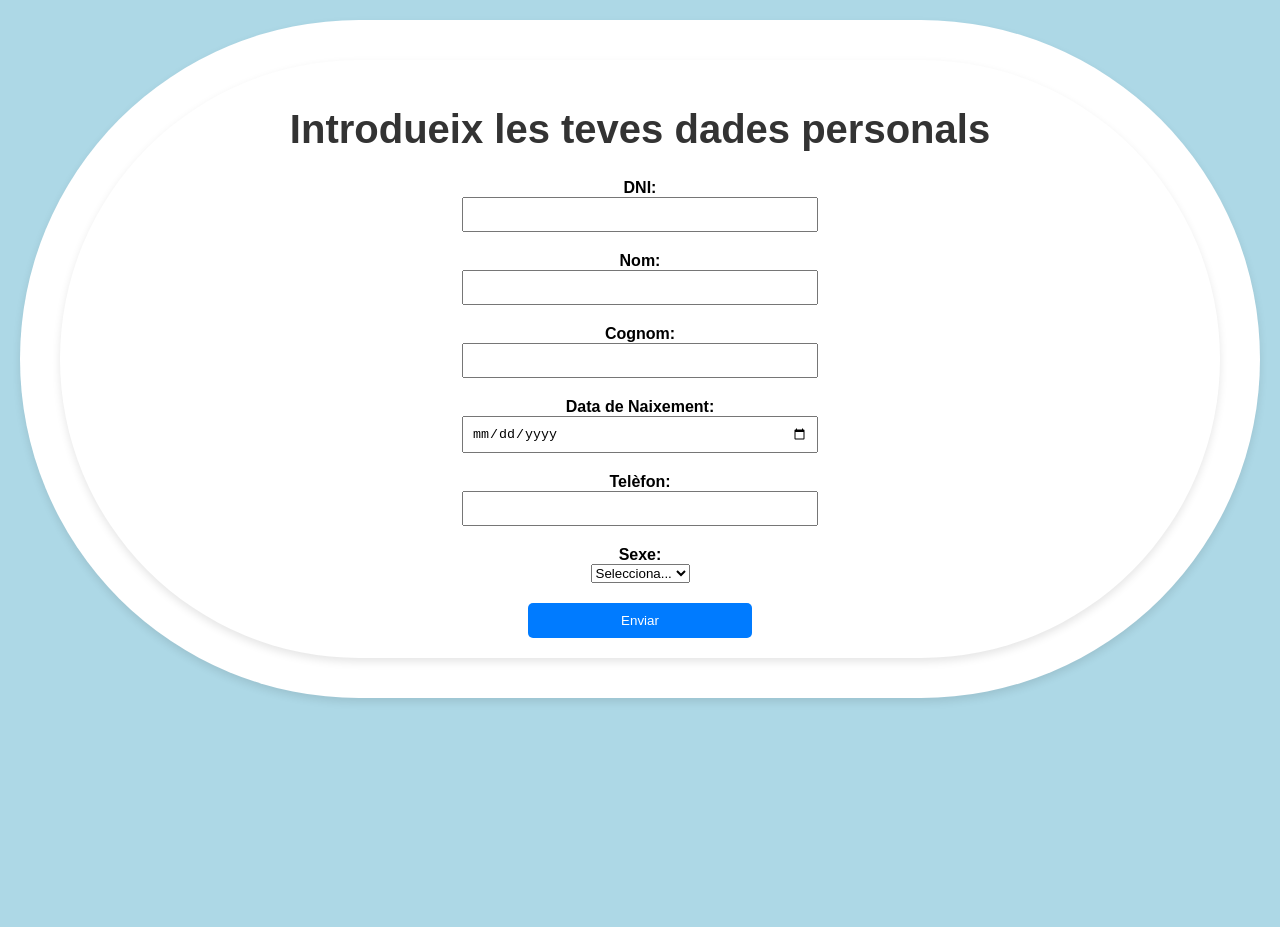
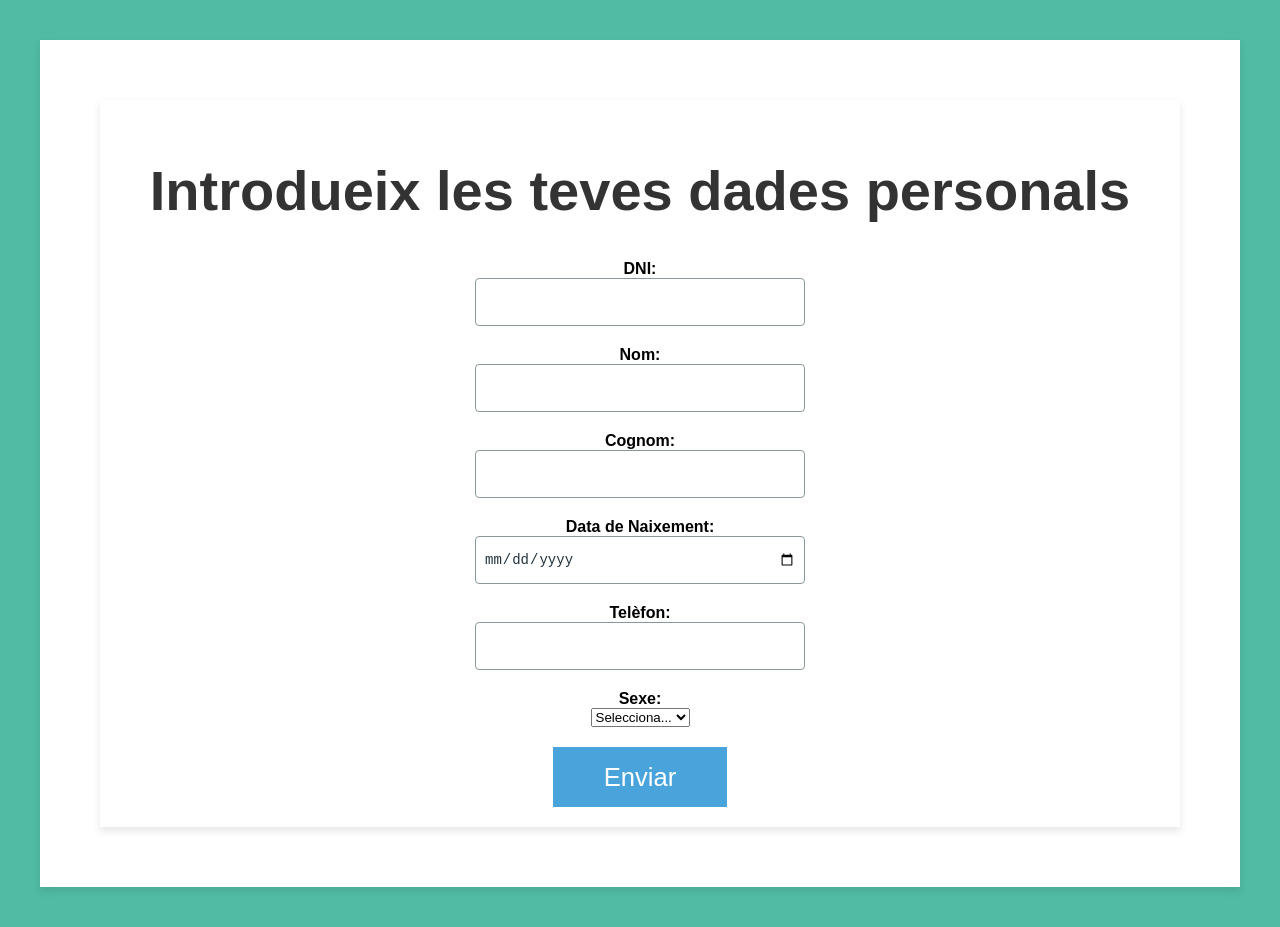
Before and after one commit to oorbea/QRESP_frontend, a React (Create React App) app: page /IntroDades in a window 1280 px wide. Before the commit the page ends 800 px from the top, so only its background shows below. Built offline with nearby package versions, Linux system fonts and the light colour scheme.

Commit message:
Some beautifying & addition new pages with other corrections

```diff
--- a/package.json
+++ b/package.json
@@ -6,6 +6,7 @@
   "main": "src/index.tsx",
   "dependencies": {
     "js-cookie": "^3.0.5",
+    "qrcode.react": "^4.2.0",
     "react": "^19.0.0",
     "react-dom": "^19.0.0",
     "react-router-dom": "^7.0.2",
--- a/src/App.js
+++ b/src/App.js
@@ -5,6 +5,8 @@ import Register from "./Register"; // Importar el componente de registro
 import IntroDades from "./IntroDades"; // Importar el componente de introducción de datos
 import Consulta from "./Consulta"; // Importar el componente de consulta
 import History from "./History"; // Importar el componente de consulta
+import QR from "./QR"; // Importar el componente de QR
+import MetgeConsulta from "./MetgeConsulta"; // Importar el componente de consulta del metge
 import medico1 from "./images/medico1.png";
 import pulmon from "./images/pulmon.png";
 
@@ -83,7 +85,7 @@ export default function App() {
                         required
                       />
                     </div>
-                    <button type="submit" className="btn">Inicia sessió</button>
+                    <button>Inicia sessió</button>
                   </form>
 
                   <div className="image-right">
@@ -104,6 +106,8 @@ export default function App() {
           <Route path="/IntroDades" element={<IntroDades />} />
           <Route path="/Consulta" element={<Consulta />} />
           <Route path="/History" element={<History />} />
+          <Route path="/QR" element={<QR />} />
+          <Route path="/MetgeConsulta" element={<MetgeConsulta />} />
         </Routes>
       </div>
     </Router>
--- a/src/History.js
+++ b/src/History.js
@@ -73,7 +73,7 @@ export default function History() {
 
       if (response.ok) {
         setMessage("Dades enviades correctament!");
-        navigate("../Consulta"); // Redirigir a la pàgina Consulta després de l'èxit
+        navigate("../QR"); // Redirigir a la pàgina Consulta després de l'èxit
       } else {
         const errorData = await response.json();
         setError(`Error: ${errorData.message}`);
@@ -88,7 +88,7 @@ export default function History() {
     <div className="FormHistory">
       <h1>Introdueix les teves dades històriques</h1>
       <form onSubmit={handleSubmit} className="history-form">
-        <div className="form-group">
+        <div className="form-group-history">
           <label htmlFor="mpid">MPID:</label>
           <input
             type="text"
@@ -99,7 +99,7 @@ export default function History() {
             required
           />
         </div>
-        <div className="form-group">
+        <div className="form-group-history">
           <label htmlFor="ttm_base">TTM Base:</label>
           <input
             type="text"
@@ -110,7 +110,7 @@ export default function History() {
             required
           />
         </div>
-        <div className="form-group">
+        <div className="form-group-history">
           <label htmlFor="immuno">Immunosupressió:</label>
           <input
             type="checkbox"
@@ -120,7 +120,7 @@ export default function History() {
             onChange={handleChange}
           />
         </div>
-        <div className="form-group">
+        <div className="form-group-history">
           <label htmlFor="comorbi">Comorbiditat:</label>
           <input
             type="text"
--- a/src/IntroDades.js
+++ b/src/IntroDades.js
@@ -1,5 +1,4 @@
 import React, { useState } from "react";
-import { useNavigate } from "react-router-dom";
 import "./styles.css";
 
 function getUsernameFromCookie() {
@@ -20,8 +19,6 @@ function getUsernameFromCookie() {
 }
 
 export default function IntroDades() {
-  const navigate = useNavigate(); // Hook para navegar
-
   // Llamar a esta función para obtener el username guardado en la cookie
   const token = getUsernameFromCookie();
 
@@ -87,7 +84,7 @@ export default function IntroDades() {
 
       if (response.ok) {
         setMessage("Dades enviades correctament!");
-        navigate("../History"); // Redirigir a la página de historial
+        window.location.href = "../History"; // Redirigir a la página de historial
         setFormData({
           dni: "",
           name: "",
--- /dev/null
+++ b/src/QR.js
@@ -0,0 +1,43 @@
+import React, { useState, useEffect } from "react";
+import { Link } from "react-router-dom";
+import "./styles.css";
+
+export default function QR() {
+  const [qrUrl, setQrUrl] = useState(""); // Estado para almacenar la URL del QR
+  const [error, setError] = useState("");
+
+  // Obtener la URL de la API
+  useEffect(() => {
+    const fetchQrUrl = async () => {
+      try {
+        const response = await fetch("http://localhost:1000/qresp_api/qr/"); // Cambia esta URL según tu API
+        if (response.ok) {
+          const data = await response.json();
+          setQrUrl(data.url); // Supongamos que la API devuelve un objeto con { url: "URL_DE_LOGIN" }
+        } else {
+          setError("Error al obtener el enlace del QR.");
+        }
+      } catch (err) {
+        setError("Error al conectar con el servidor.");
+        console.error(err);
+      }
+    };
+  }, []);
+
+  return (
+    <div className="qr-container">
+      <h1>Acceso rápido con QR</h1>
+      {qrUrl ? (
+        <div>
+          <QRCode value={qrUrl} size={256} bgColor="#ffffff" fgColor="#000000" />
+          <p>Escanea el código QR con tu dispositivo para acceder.</p>
+        </div>
+      ) : (
+        <p>{error || "Cargando QR..."}</p>
+      )}
+      <Link to="../" className="btn-link">
+        Ir a la página de login
+      </Link>
+    </div>
+  );
+}
--- a/src/styles.css
+++ b/src/styles.css
@@ -1,17 +1,54 @@
 /* Fondo azul claro */
 body {
-  background-color: #ADD8E6; /* Azul claro */
+  background-color: #51bba4; /* Azul claro */
   margin: 0;
   padding: 0;
   font-family: Arial, sans-serif;
 }
 
+button{
+  background:#48a4da;
+  color:#ffffff;
+  border:none;
+  position:relative;
+  height:60px;
+  font-size:1.6em;
+  padding:0 2em;
+  cursor:pointer;
+  transition:800ms ease all;
+  outline:none;
+}
+button:hover{
+  background:#fff;
+  color:#1AAB8A;
+}
+button:before,button:after{
+  content:'';
+  position:absolute;
+  top:0;
+  right:0;
+  height:2px;
+  width:0;
+  background: #1AAB8A;
+  transition:400ms ease all;
+}
+button:after{
+  right:inherit;
+  top:inherit;
+  left:0;
+  bottom:0;
+}
+button:hover:before,button:hover:after{
+  width:100%;
+  transition:800ms ease all;
+}
+
 .App {
   text-align: center;
-  margin: 20px;
+  margin: 40px;
   padding: 20px;
-  background-color: white; /* Fondo blanco para el contenido */
-  border-radius: 3000px; /* Bordes redondeados */
+  background-color: rgb(255, 255, 255); /* Fondo blanco para el contenido */
+  border-radius: 0px; /* Bordes redondeados */
   box-shadow: 0 4px 8px rgba(0, 0, 0, 0.1); /* Sombra sutil */
 }
 
@@ -25,13 +62,31 @@ body {
 }
 
 h1 {
-  font-size: 2.5em;
+  font-size: 3.5em;
   color: #333;
 }
 
 h2 {
   font-size: 1.5em;
   color: #555;
+}
+
+input{
+  width: 100%;
+  height: 30px;
+  border-radius: 4px;
+  padding-left: 12px;
+  font-size: 14px;
+  font-weight: normal;
+  border: 1px solid rgb(137, 151, 155);
+  transition: border-color 150ms ease-in-out 0s;
+  outline: none;
+  color: rgb(33, 49, 60);
+  background-color: rgb(255, 255, 255);
+  padding-right: 12px;
+  :hover{
+  box-shadow: rgb(231 238 236) 0px 0px 0px 3px;
+  }
 }
 
 /* Contenedor para el formulario y las imágenes */
@@ -78,34 +133,6 @@ h2 {
   padding: 8px;
 }
 
-.btn {
-  background-color: #007BFF;
-  color: white;
-  border: none;
-  padding: 10px 15px;
-  cursor: pointer;
-  border-radius: 5px;
-  width: 100%;
-}
-
-.btn:hover {
-  background-color: #0056b3;
-}
-
-.btn-reg {
-  background-color: #007BFF;
-  color: white;
-  border: none;
-  padding: 10px 15px;
-  cursor: pointer;
-  border-radius: 5px;
-  width: 20%;
-}
-
-.btn-reg:hover {
-  background-color: #0056b3;
-}
-
 .message {
   margin-top: 20px;
   color: #d9534f;
@@ -135,7 +162,7 @@ h2 {
 .medico-image {
   width: 400px; /* Tamaño más grande */
   height: auto;
-  border-radius: 3000px; /* Bordes redondeados */
+  border-radius: 0px; /* Bordes redondeados */
   box-shadow: 0 4px 8px rgba(0, 0, 0, 0.1); /* Sombra sutil para las imágenes */
 }
 
@@ -158,24 +185,31 @@ h2 {
   margin-top: 10px;
 }
 
-/* Estilos para los checkboxes */
+.symptoms-form {
+  display: flex;
+  flex-direction: column; /* Apila todos los elementos del formulario uno debajo de otro */
+  align-items: center; /* Centra los elementos horizontalmente */
+}
+
 .symptoms-form .form-group {
   display: flex;
-  align-items: center;
-  margin-bottom: 20px;
-  justify-content: center; /* Alinea els elements cap a l'esquerra (default) */
-  /* O utilitza 'center' o 'flex-end' per moure el conjunt cap al centre o a la dreta */
+  align-items: center; /* Alinea el texto y el checkbox verticalmente */
+  justify-content: center; /* Centra horizontalmente el texto y el checkbox */
+  margin-bottom: 15px; /* Espacio entre cada grupo */
 }
 
 .symptoms-form .form-group label {
-  margin-right: 10px; /* Espacio entre el texto y el checkbox */
+  display: flex;
+  align-items: center; /* Centra el contenido del label */
+  justify-content: center; /* Asegura que todo quede en el centro horizontal */
 }
 
 .symptoms-form .form-group input[type="checkbox"] {
+  margin-left: 10px; /* Espacio entre el texto y el checkbox */
   width: 20px;
   height: 20px;
-  border-radius: 0; /* Asegura que el checkbox sea cuadrado */
-  appearance: none; /* Elimina el estilo predeterminado */
+  border-radius: 0; /* Hace que el checkbox sea cuadrado */
+  appearance: none; /* Elimina el estilo predeterminado del navegador */
   background-color: #f0f0f0;
   border: 2px solid #ddd;
   cursor: pointer;
```
Also changed, not shown: src/MetgeConsulta.js (added).
